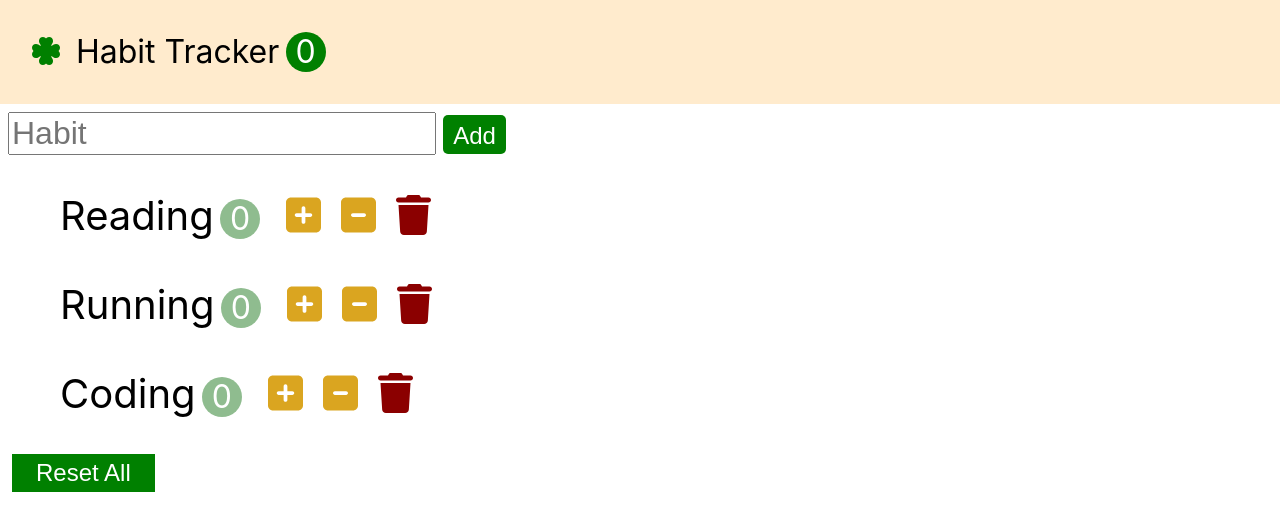
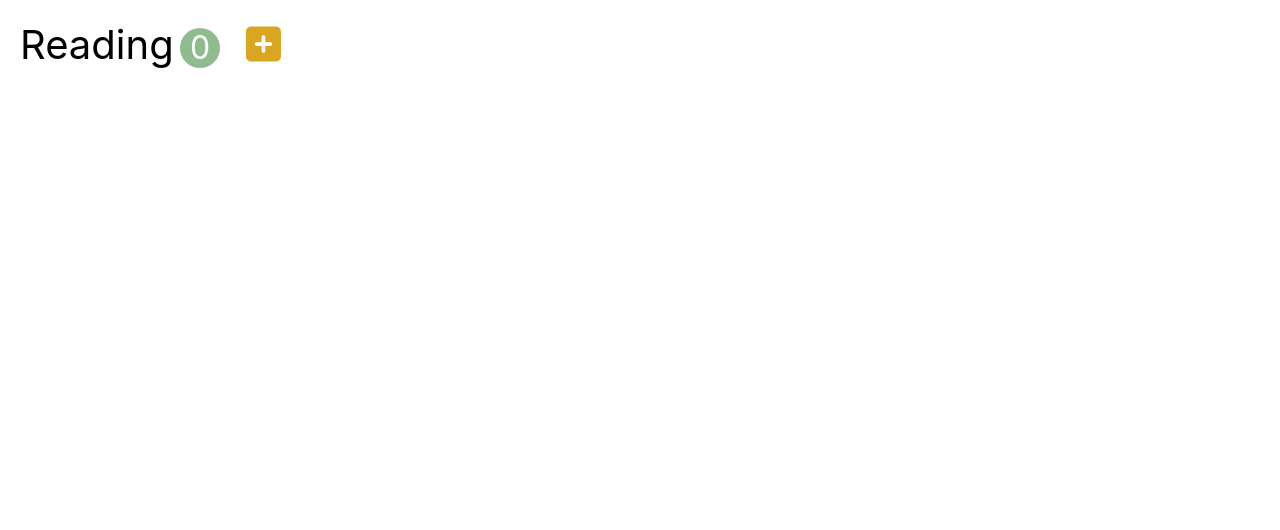
Before and after one commit to ShinjungOh/2022-learn-react, a React (Create React App) app in the folder 2022-04-22/habit-tracker/: page / in a window 1280 px wide. Shown: the top 530 px of the page. Built offline with nearby package versions, Linux system fonts and the light colour scheme.

Commit message:
[ADD] simple habit React Hook

```diff
--- /dev/null
+++ b/2022-04-22/habit-tracker/src/components/simpleHabit.jsx
@@ -0,0 +1,26 @@
+import React, {useCallback, useEffect, useRef, useState} from 'react';
+
+const SimpleHabit = (props) => {
+    const [count, setCount] = useState(0);
+    const spanRef = useRef();
+
+    const handleIncrement = useCallback(() => {
+        setCount(count + 1);
+    });
+
+    useEffect(() => {
+        console.log(`mounted & updated!: ${count}`);
+    }, [count]);
+
+    return (
+        <li className="habit">
+            <span ref={spanRef} className="habit-name">Reading</span>
+            <span className="habit-count">{count}</span>
+            <button className="habit-button habit-increase" onClick={handleIncrement}>
+                <i className="fa-solid fa-square-plus"></i>
+            </button>
+        </li>
+    );
+};
+
+export default SimpleHabit;
--- a/2022-04-22/habit-tracker/src/index.js
+++ b/2022-04-22/habit-tracker/src/index.js
@@ -1,12 +1,13 @@
 import React from 'react';
 import ReactDOM from 'react-dom/client';
 import './index.css';
+import SimpleHabit from './components/simpleHabit';
 import App from './app';
 import '@fortawesome/fontawesome-free/js/all.js';
 
 const root = ReactDOM.createRoot(document.getElementById('root'));
 root.render(
   <React.StrictMode>
-    <App />
+    <SimpleHabit />
   </React.StrictMode>
 );
```
